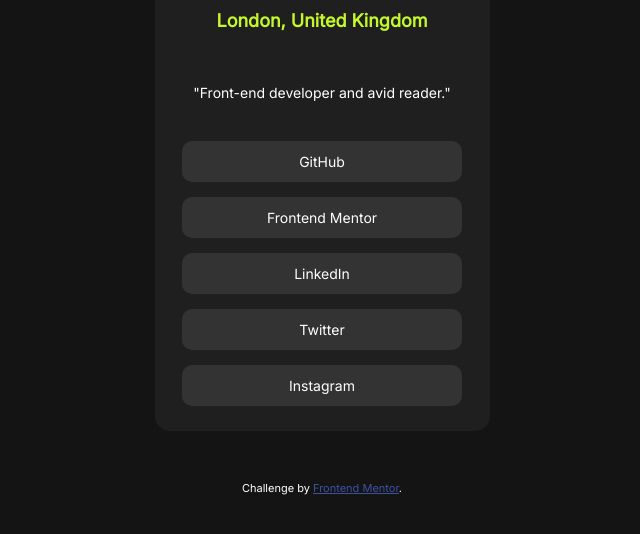
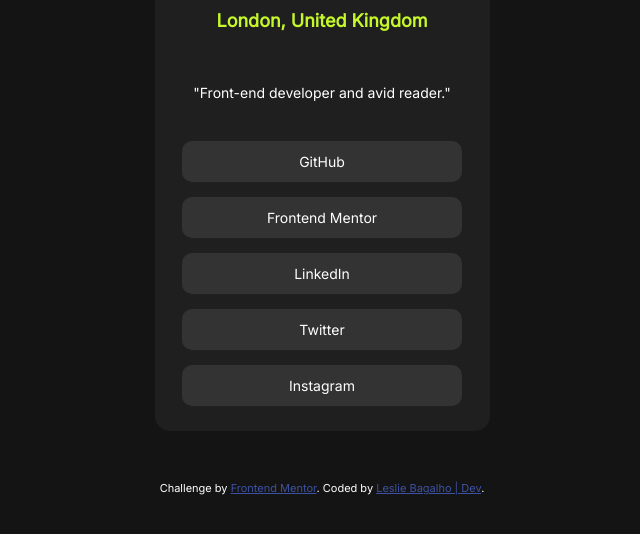
Before and after one commit to lesliebagalho/social-links-profile, a plain HTML site: page index.html in a window 1280 px wide. Shown: the part 234-768 px from the top of the page, without its empty margins (318-958 px from the left). Drawn offline with Linux system fonts and the light colour scheme.

Commit message:
fix: inserindo a tag footer

```diff
--- a/index.html
+++ b/index.html
@@ -1,8 +1,10 @@
 <!DOCTYPE html>
 <html lang="en">
+
 <head>
   <meta charset="UTF-8">
-  <meta name="viewport" content="width=device-width, initial-scale=1.0"> <!-- displays site properly based on user's device -->
+  <meta name="viewport" content="width=device-width, initial-scale=1.0">
+  <!-- displays site properly based on user's device -->
 
   <link rel="icon" type="image/png" sizes="32x32" href="./assets/images/favicon-32x32.png">
 
@@ -11,6 +13,7 @@
   <link href="./assets/style/style.css" rel="stylesheet">
 
 </head>
+
 <body>
 
   <main>
@@ -39,9 +42,13 @@
     </div>
   </main>
 
-  <div class="attribution">
-    Challenge by <a href="https://www.frontendmentor.io?ref=challenge" target="_blank" rel="noopener">Frontend Mentor</a>.
+  <footer>
+    <div class="attribution">
+      Challenge by <a href="https://www.frontendmentor.io?ref=challenge" target="_blank" rel="noopener">Frontend
+        Mentor</a>.
+      Coded by <a href="#">Leslie Bagalho | Dev</a>.
+    </div>
+  </footer>
+</body>
 
-  </div>
-</body>
 </html>
```
